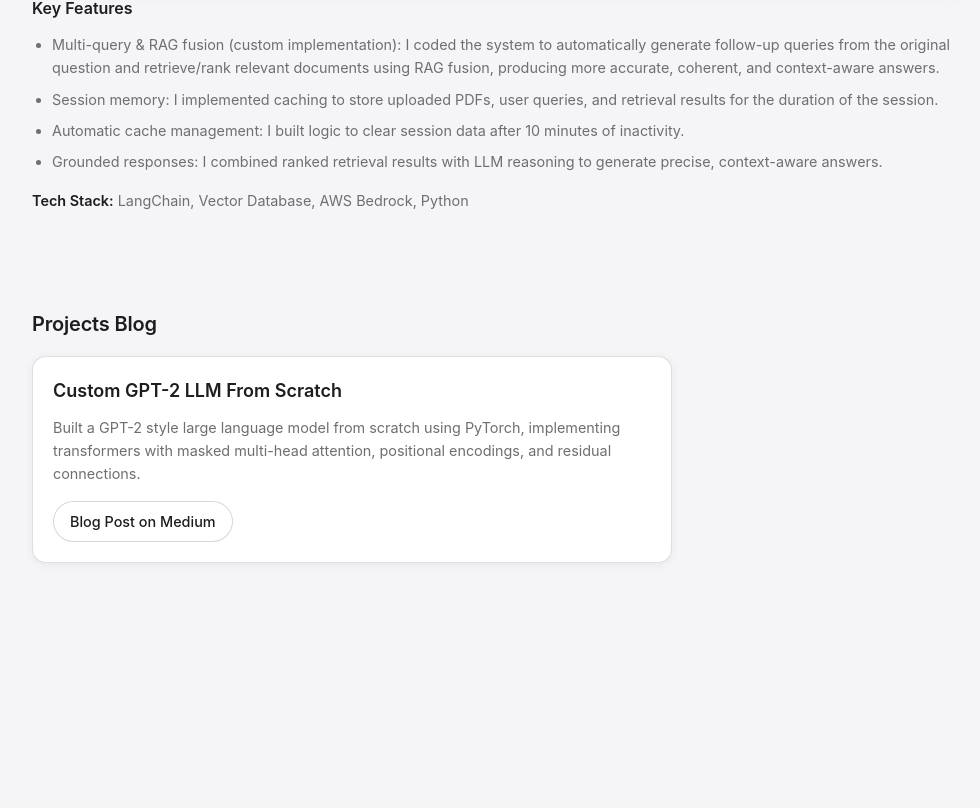
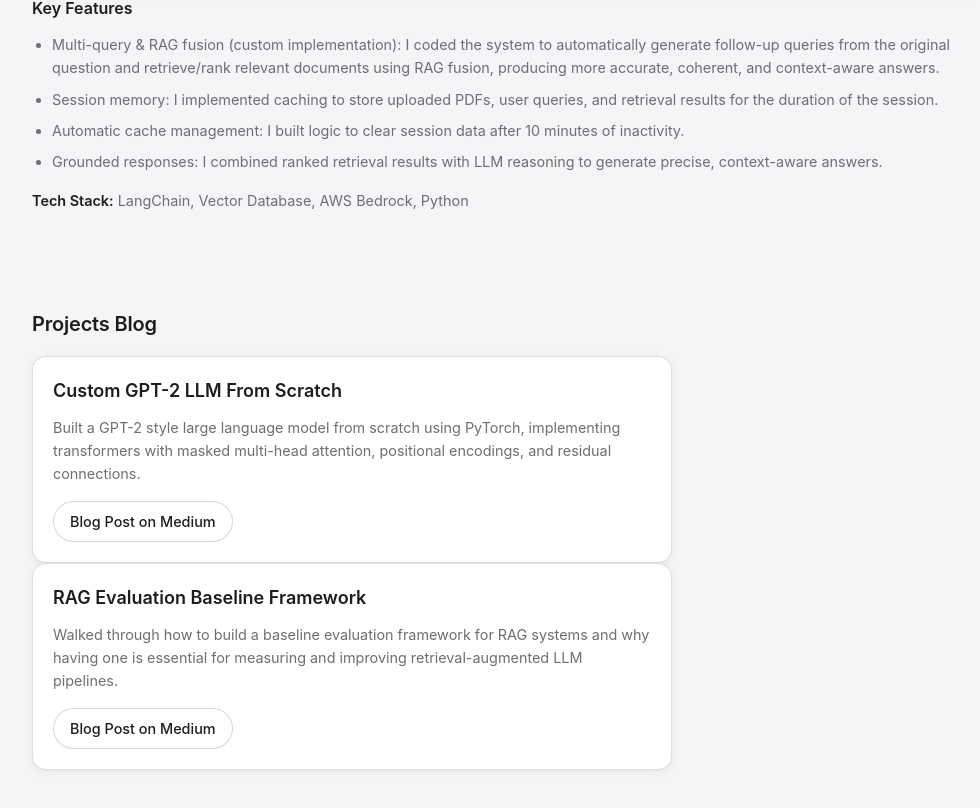
Before and after one commit to allurijairam/Jairam.github.io, a React (Vite) app: page /#/ in a window 1280 px wide. Shown: the part 1345-2153 px from the top of the page, without its empty margins (138-1118 px from the left). Before the commit the page ends 2020 px from the top, so only its background shows below. Built offline with nearby package versions, Linux system fonts and the light colour scheme; no server answers.

Commit message:
added rag eval  blog

```diff
--- a/index.html
+++ b/index.html
@@ -2,7 +2,6 @@
 <html lang="en">
   <head>
     <meta charset="UTF-8" />
-    <link rel="icon" type="image/svg+xml" href="/vite.svg" />
     <meta name="viewport" content="width=device-width, initial-scale=1.0" />
     <title>Jairam Alluri | AI Engineer</title>
     <link rel="preconnect" href="https://fonts.googleapis.com" />
--- a/src/pages/Home.jsx
+++ b/src/pages/Home.jsx
@@ -4,6 +4,8 @@ import "./Home.css";
 const LINKEDIN_URL = "https://www.linkedin.com/in/jairam-alluri-23a624172/";
 const GITHUB_URL = "https://github.com/allurijairam/rag_lamda_app";
 const GPT2_MEDIUM_URL = "https://medium.com/@allurijairam/gpt-2-from-scratch-40efde46db2d";
+const RAG_EVAL_MEDIUM_URL =
+  "https://allurijairam.medium.com/building-a-baseline-rag-evaluation-framework-and-why-you-should-have-one-d05528e59cdb?postPublishedType=initial";
 
 const ABOUT_ME =
   "Machine Learning Engineer specializing in building end-to-end AI systems from research to production. I have experience designing large-scale computer vision models with custom architectures for unique datasets and developing large language model systems, including production-ready pipelines. Skilled in PyTorch, Transformers, and cloud infrastructure, I've built and deployed scalable ML solutions that process real-world data efficiently and reliably.";
@@ -91,6 +93,22 @@ export default function Home() {
               Blog Post on Medium
             </a>
           </div>
+          <div className="card project-blog-card">
+            <h3 className="project-blog-title">RAG Evaluation Baseline Framework</h3>
+            <p className="project-blog-desc">
+              Walked through how to build a baseline evaluation framework for RAG systems and why
+              having one is essential for measuring and improving retrieval-augmented LLM
+              pipelines.
+            </p>
+            <a
+              href={RAG_EVAL_MEDIUM_URL}
+              target="_blank"
+              rel="noopener noreferrer"
+              className="btn btn-secondary"
+            >
+              Blog Post on Medium
+            </a>
+          </div>
         </div>
       </section>
     </>
```
